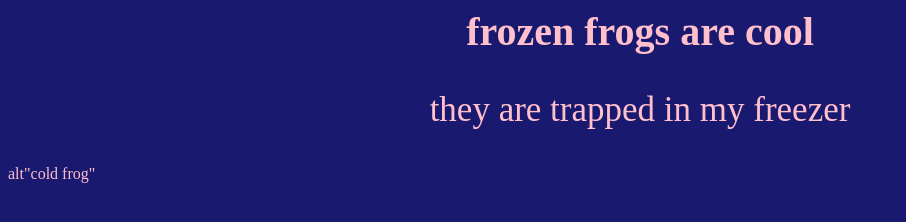
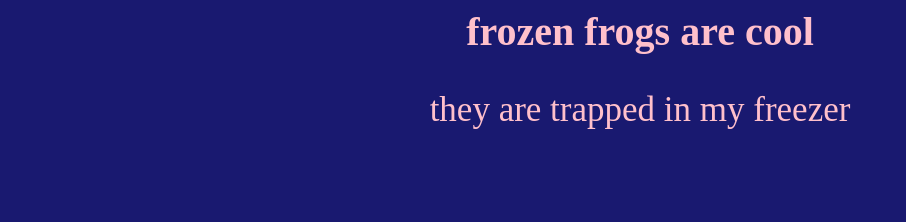
Before and after one commit to gibbons07/hellloworld, a plain HTML site: page index.html in a window 1280 px wide. Shown: the whole page, without its empty margins (0-906 px from the left). Drawn offline with Linux system fonts and the light colour scheme.

Commit message:
Update index.html

```diff
--- a/index.html
+++ b/index.html
@@ -15,7 +15,6 @@
 
    <p>they are trapped in my freezer</p>
 
-  <img src"https://encrypted-tbn0.gstatic.com/images?q=tbn:ANd9GcSlbV12h_grMXQWk15c-bFi7oOe3o8xeAKwYg&usqp=CAU">alt"cold frog"
 
  </body>
 
```
